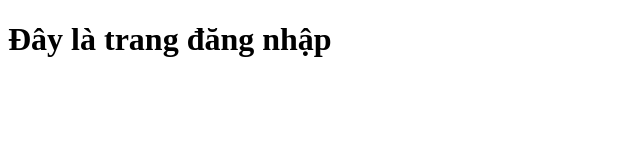
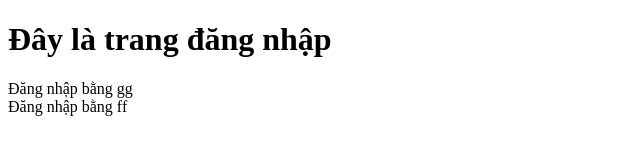
Before and after one commit to QuocHungGithub/bai-13-khoa-t2, a plain HTML site: page login.html in a window 1280 px wide. Shown: the whole page, without its empty margins (0-640 px from the left). Drawn offline with Linux system fonts and the light colour scheme.

Commit message:
Update page-login

```diff
--- a/login.html
+++ b/login.html
@@ -8,5 +8,7 @@
 </head>
 <body>
     <h1> Đây là trang đăng nhập</h1>
+    <div> Đăng nhập bằng gg</div>
+    <div> Đăng nhập bằng ff</div>
 </body>
 </html>
```
